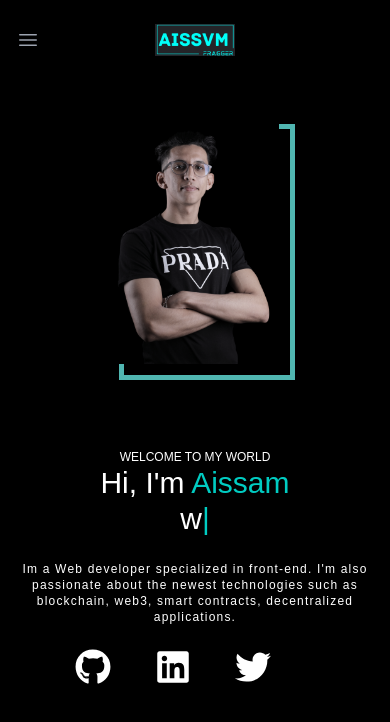
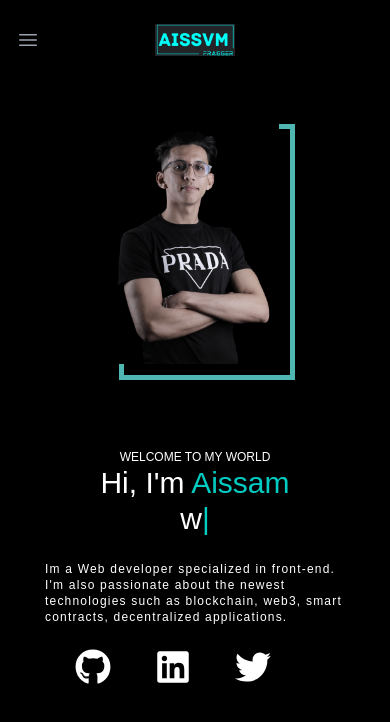
Before and after one commit to FRAGG33R/Portfolio, a Next.js app: page / in a window 390 px wide. Shown: the top 722 px of the page. Built offline with nearby package versions, Linux system fonts and the light colour scheme; a web font is replaced by a local one.

Commit message:
landing page
responsive description

resize description component width

```diff
--- a/components/landingPage.tsx
+++ b/components/landingPage.tsx
@@ -60,7 +60,7 @@ export default function LandingPage() {
 						}}
 					/>
 				</div>
-				<div className="ext-white xs:text-xs md:text-lg lg:text-xl md:w-3/4 font-light  text-center md:pb-5 tracking-widest pt-6">
+				<div className="text-white xs:text-xs md:text-lg lg:text-xl xl:w-[700px] lg:w-[500px] md:w-[500px] xs:w-[300px] font-light  xl:text-center xs:text-left md:pb-5 tracking-widest pt-6">
 					<p>
 						Im a Web developer specialized in front-end. I'm also passionate about the newest technologies such as blockchain, web3, smart contracts, decentralized applications.
 					</p>
```
